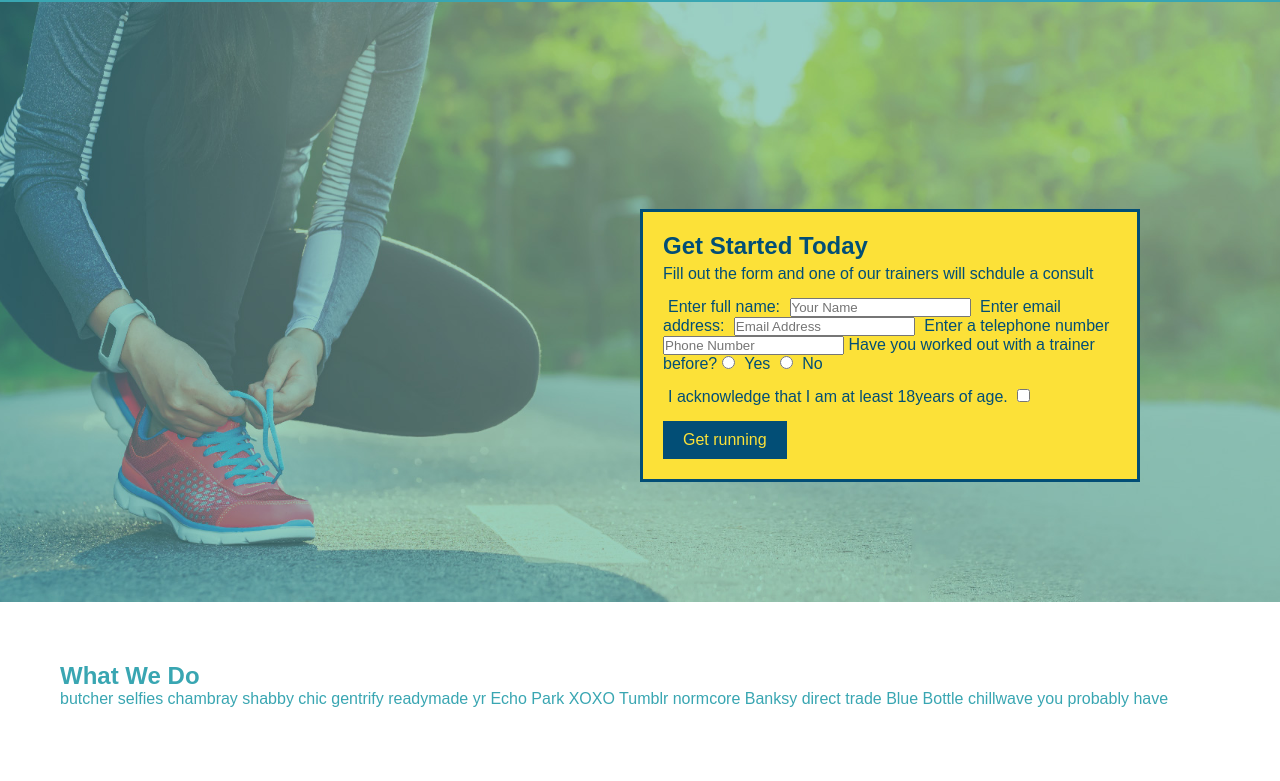
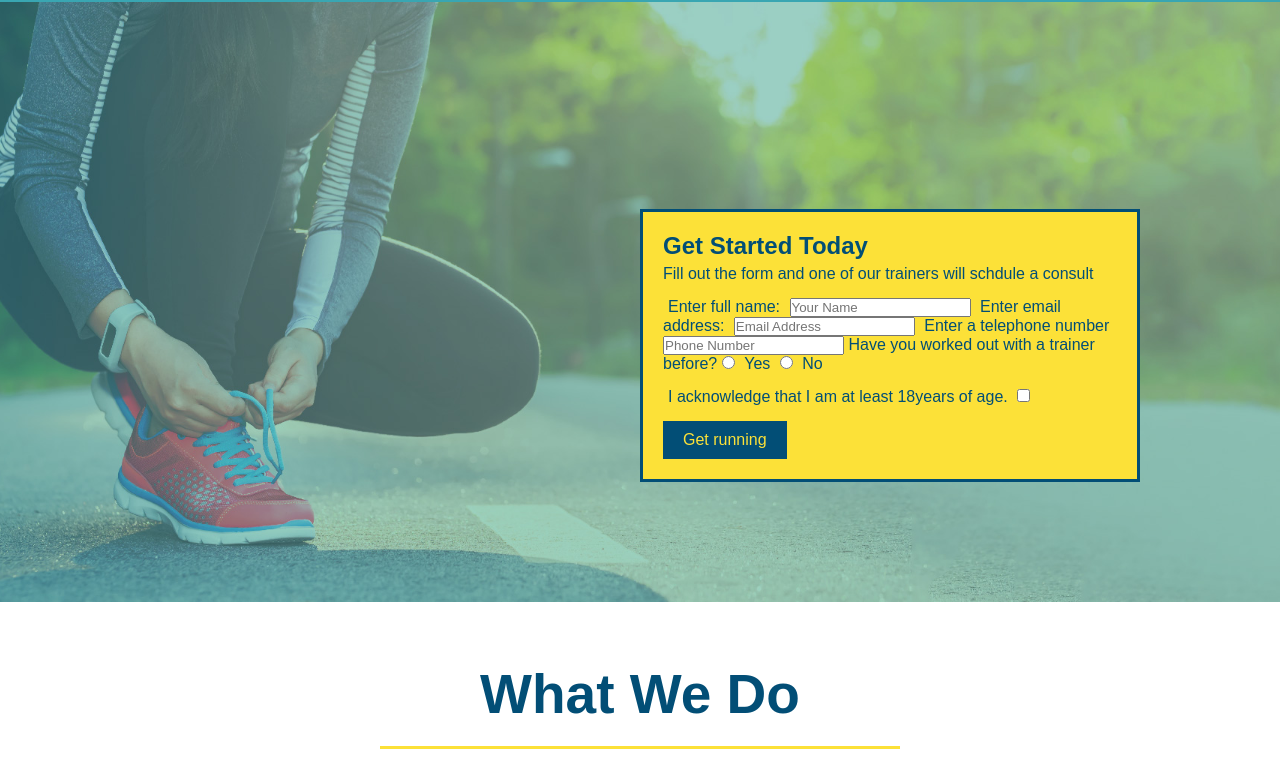
Before and after one commit to osarumenmisan/run-buddy, a plain HTML site: page index.html in a window 1280 px wide. Shown: the part 56-837 px from the top of the page. Drawn offline with Linux system fonts and the light colour scheme.

Commit message:
style what we do section

```diff
--- a/assets/css/style.css
+++ b/assets/css/style.css
@@ -119,3 +119,23 @@ margin: 0;
     padding: 10px 20px;
     font-size: 16px;
   }
+  .intro {
+    text-align: center;
+  }
+  .intro h2 {
+    font-size: 55px;
+    color: #024e76;
+    margin-bottom: 35px;
+    padding: 0 100px 20px 100px;
+    border-bottom: 3px solid;
+    border-color: #fce138;
+    display: inline-block;
+
+  }
+  .intro p {
+    line-height: 1.7;
+    color: #39a6b2;
+    width: 80%;
+    font-size: 20px;
+    margin: 0 auto;
+  }
--- a/index.html
+++ b/index.html
@@ -84,7 +84,7 @@
 
   <!--"what we do"section-->
 
-  <section id="what you do section">
+  <section id="what you do section" class="intro">
 
     <h2>What We Do</h2>
     <p>
@@ -95,7 +95,7 @@
 
   <!--"what you do" section-->
 
-  <section id="what you do section">
+  <section id="what you do section" class="intro">
 
     <h2>What You Do</h2>
     <div>
```
